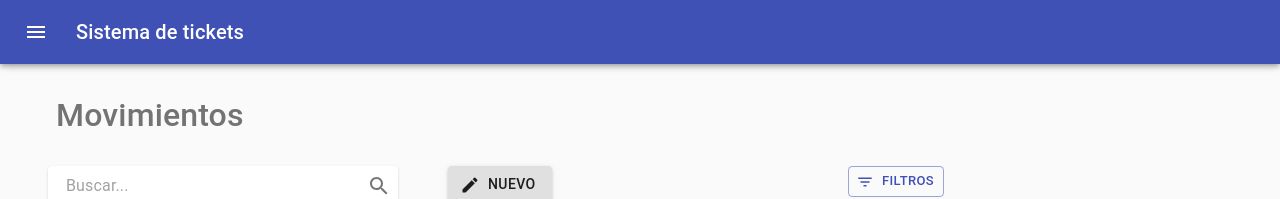
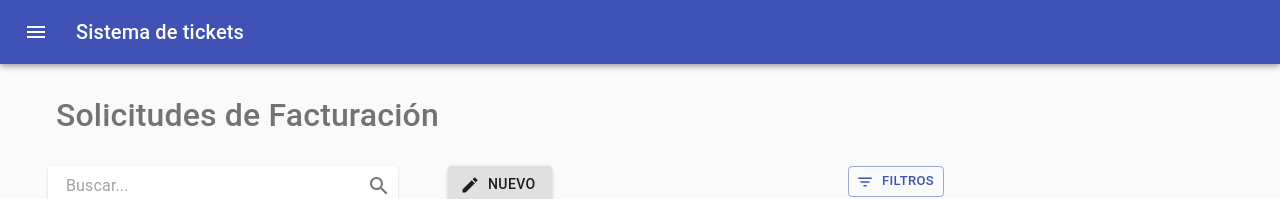
Before and after one commit to EroAuditore/appticket, a React (Create React App) app: page /solicitudes in a window 1280 px wide. Shown: the top 199 px of the page. Built offline with nearby package versions, Linux system fonts and the light colour scheme; no server answers.

Commit message:
Context provider for Nueva solicitud

```diff
--- a/src/App.js
+++ b/src/App.js
@@ -11,6 +11,7 @@ import Login from './components/Login/Login';
 import Nuevo from './components/Movimiento/Nuevo/index';
 import Atender from './components/Movimiento/Atender/index';
 import Solicitud from './components/Solicitud';
+import { Nuevo as NSolicicitud }   from './components/Solicitud/Nuevo/index';
 
 function App() {
   return (
@@ -18,6 +19,7 @@ function App() {
     <Router>
         <Layout>
           <Switch>
+              <Route path="/solicitudes/nuevo" component={NSolicicitud} />
               <Route path="/solicitudes" component={Solicitud} />
               <Route path="/movimientos/nuevo" component={Nuevo} />
               <Route path="/movimientos/atender/:id" component={Atender} />
--- a/src/components/Context/SolcitudContext.js
+++ b/src/components/Context/SolcitudContext.js
@@ -5,12 +5,18 @@ export const SolicitudContext =  createContext();
 
 const SolicitudProvider  =({children}) =>{
     const [solicitudes, setSolicitudes] = useState([]);
+    const [agentesList, setAgentesList] = useState([]);
+    const [clientesList, setClientesList] = useState([]);
 
     return (
         <SolicitudContext.Provider
             value={{
                 solicitudes,
-                setSolicitudes
+                setSolicitudes,
+                agentesList,
+                setAgentesList,
+                clientesList,
+                setClientesList,
             }}
         >
             {children}
--- a/src/components/Solicitud/Home/index.js
+++ b/src/components/Solicitud/Home/index.js
@@ -73,7 +73,7 @@ const Home = () => {
         <Grid container spacing={2}>
           <Grid item xs={12}>
             <div className={classes.paperTitle}>
-              <h2>Movimientos</h2>
+              <h2>Solicitudes de Facturación</h2>
             </div>
           </Grid>
           <Grid item xs>
--- /dev/null
+++ b/src/components/Solicitud/Nuevo/NuevaSolicitud.jsx
@@ -0,0 +1,7 @@
+import React from 'react';
+
+const NuevaSolicitud = () => {
+    return ( <h2>Nueva solicitud</h2> );
+}
+
+export default NuevaSolicitud;
--- a/src/components/Solicitud/Nuevo/index.js
+++ b/src/components/Solicitud/Nuevo/index.js
@@ -0,0 +1,15 @@
+import React from 'react';
+import NuevaSolicitud from './NuevaSolicitud';
+
+import SolicitudProvider from '../../Context/SolcitudContext';
+
+
+export const Nuevo = () => {
+
+
+    return (
+        <SolicitudProvider>
+            <NuevaSolicitud />
+        </SolicitudProvider>
+     );
+}
```
Also changed, not shown: src/components/Solicitud/Nuevo/Form.jsx (added).
